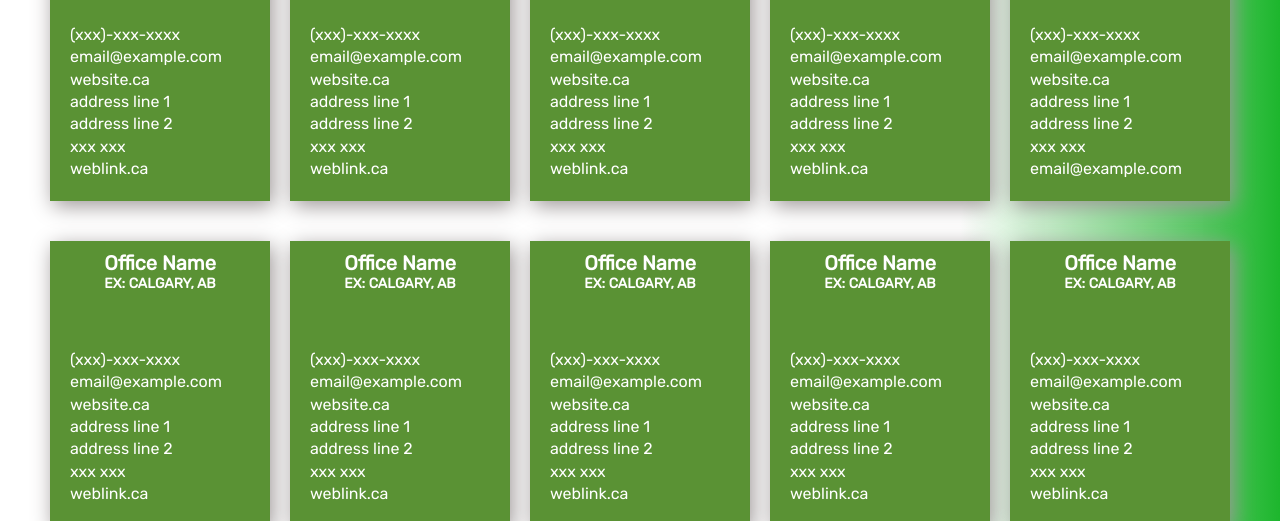
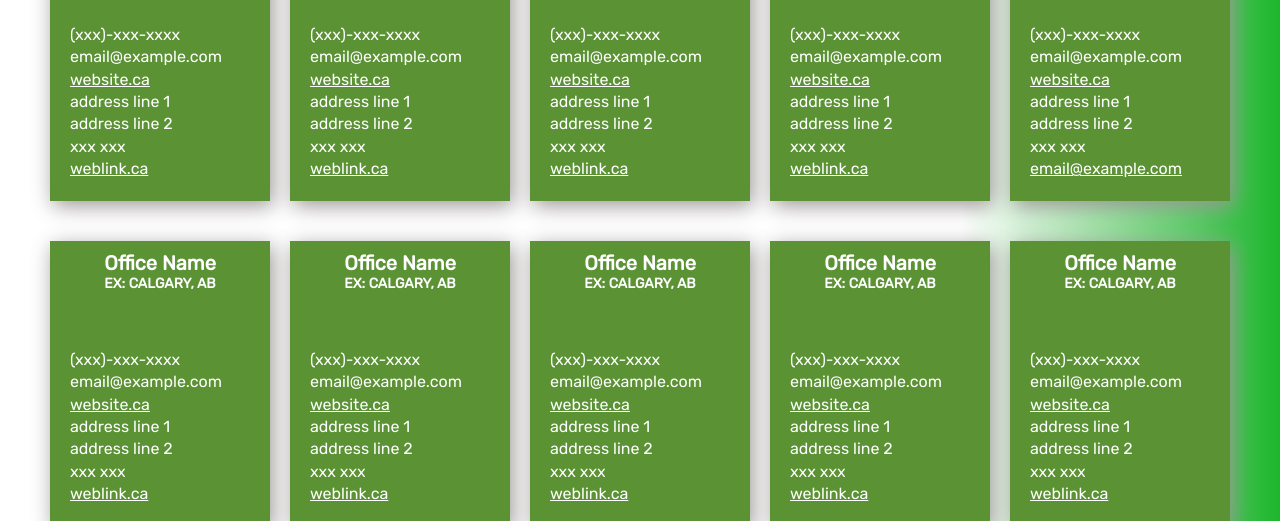
Before and after one commit to Gander-Alexander/redi, a plain HTML site: page html/eia.html in a window 1280 px wide. Shown: the part 279-800 px from the top of the page. Drawn offline with Linux system fonts and the light colour scheme; a web font is replaced by a local one.

Commit message:
Update nav.css

```diff
--- a/css/General_CSS/nav.css
+++ b/css/General_CSS/nav.css
@@ -149,12 +149,6 @@ nav {
 
 /* ------------Log in button--------------------------------- */
 
-a {
-  color: rgb(0, 0, 0);
-  text-decoration: none;
-}
-
-
 .log-in-button {
   position: absolute;
   right: 30px;
```
